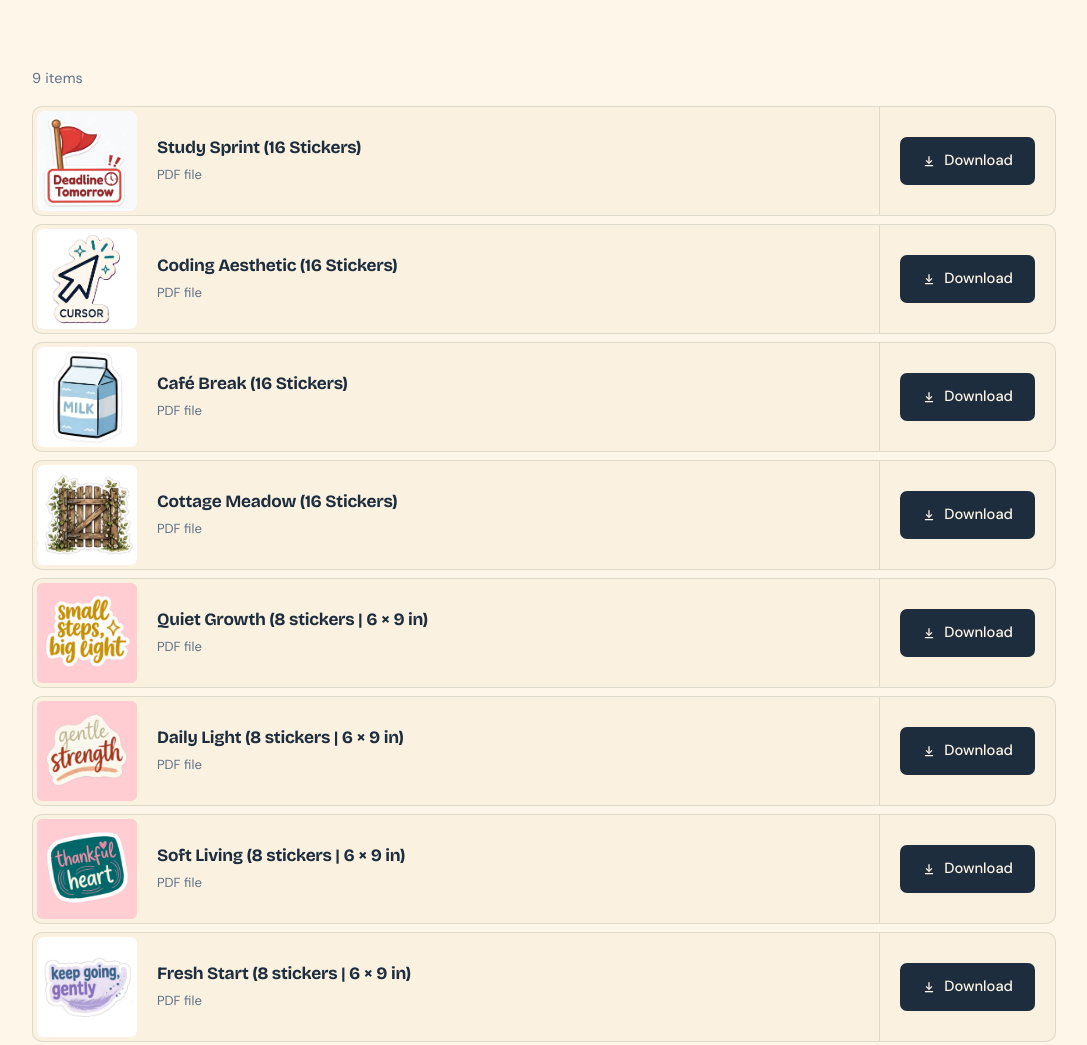
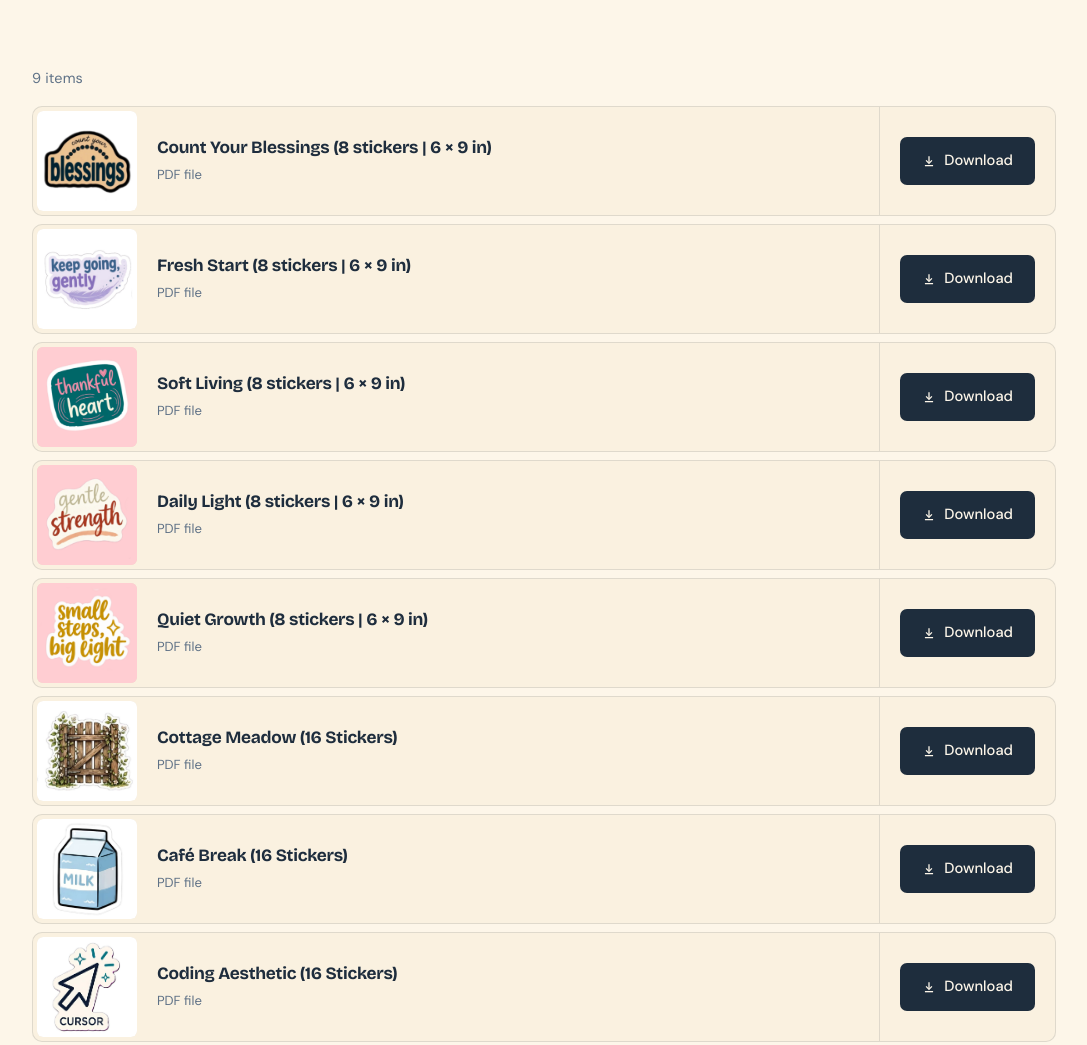
Before and after one commit to iqbalhubreal/paper-peels, a plain HTML site: page index.html in a window 1280 px wide. Shown: the part 533-1578 px from the top of the page, without its empty margins (96-1183 px from the left). Drawn offline with nearby package versions, Linux system fonts and the light colour scheme.

Commit message:
Show newest stickers first

```diff
--- a/index.html
+++ b/index.html
@@ -437,8 +437,13 @@ function cardFor(sticker) {
 function render(query) {
   const q = (query || "").trim().toLowerCase();
   const items = STICKERS
-    .filter(sticker => !q || (sticker.title || "").toLowerCase().includes(q))
-    .sort((a, b) => Number(b.featured === true) - Number(a.featured === true));
+    .map((sticker, index) => ({ sticker, index }))
+    .filter(({ sticker }) => !q || (sticker.title || "").toLowerCase().includes(q))
+    .sort((a, b) =>
+      Number(b.sticker.featured === true) - Number(a.sticker.featured === true) ||
+      b.index - a.index
+    )
+    .map(({ sticker }) => sticker);
 
   const list = document.getElementById("stickerlist");
   const empty = document.getElementById("empty");
```
